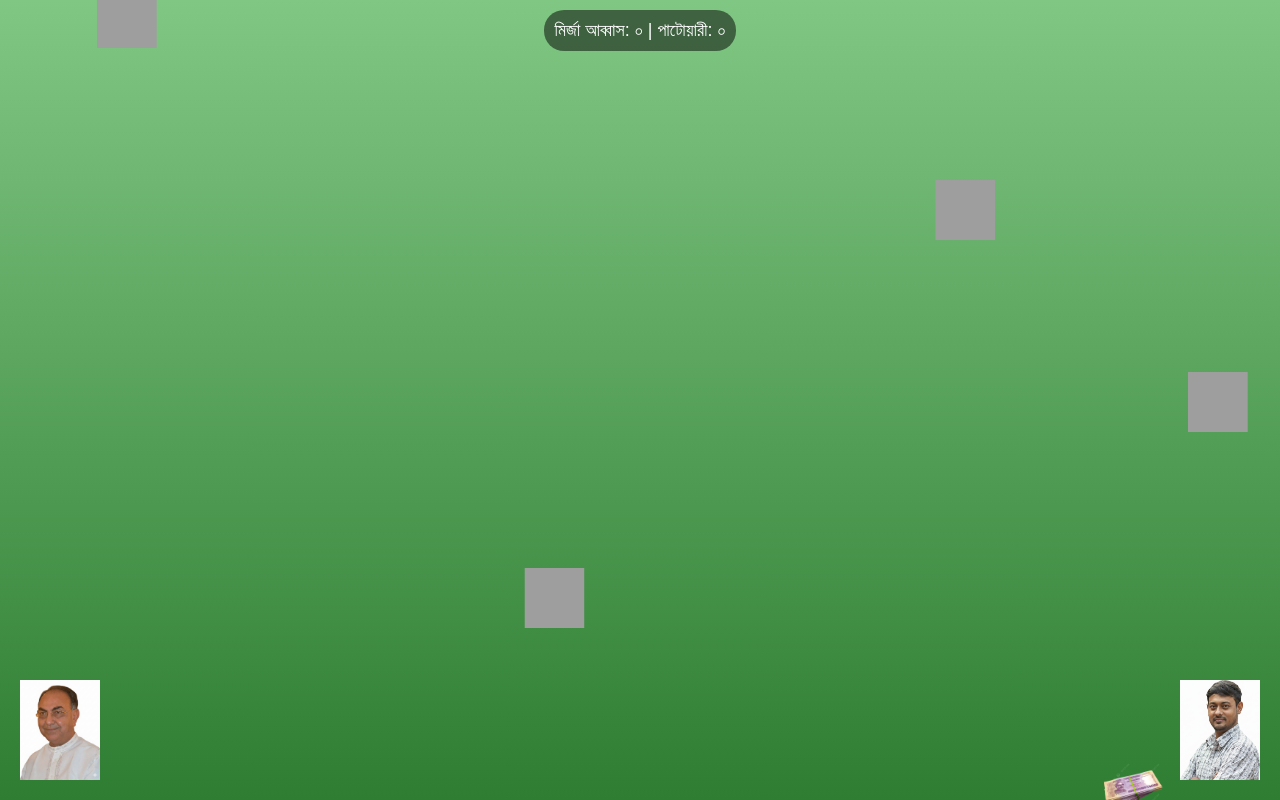
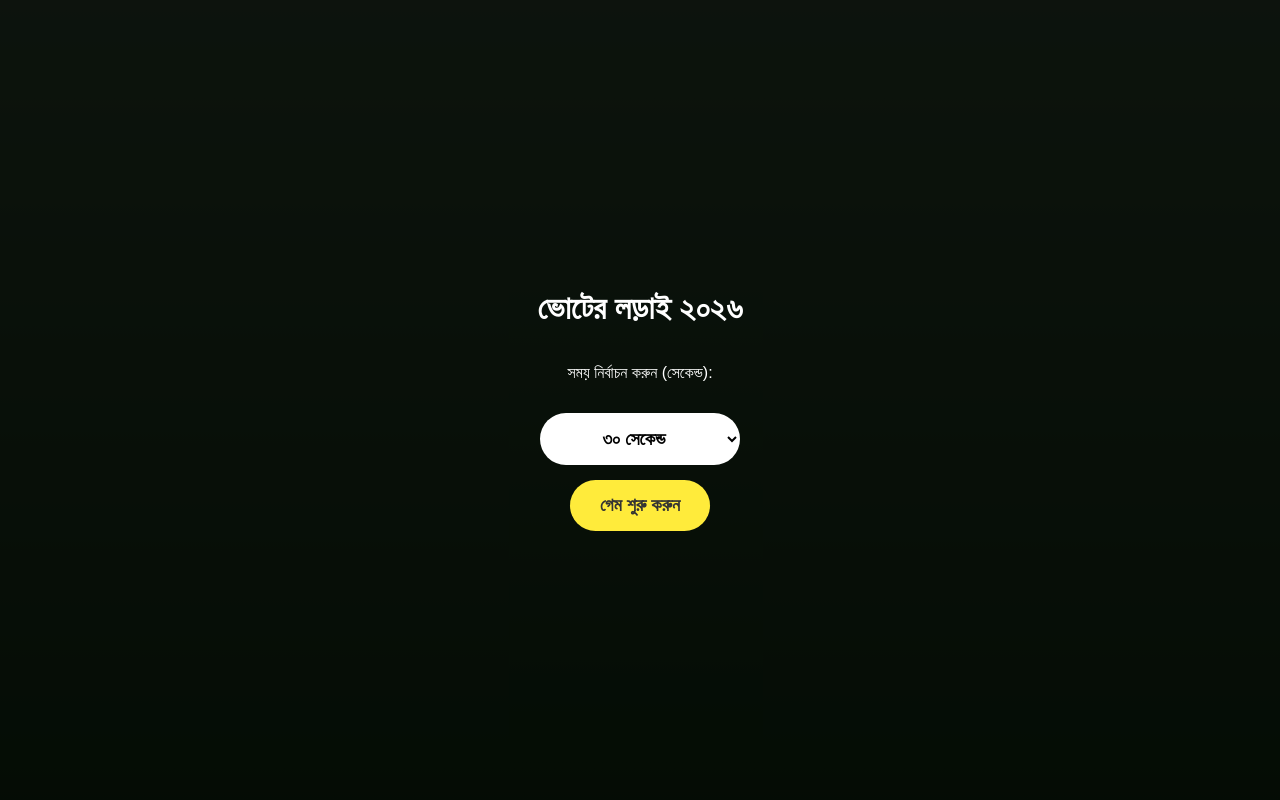
Before and after one commit to Helal711/election-battle-2026, a plain HTML site: page index.html in a window 1280 px wide. Drawn offline with Linux system fonts and the light colour scheme.

Commit message:
index.html

```diff
--- a/index.html
+++ b/index.html
@@ -3,65 +3,79 @@
 <head>
     <meta charset="UTF-8">
     <meta name="viewport" content="width=device-width, initial-scale=1.0, maximum-scale=1.0, user-scalable=no">
-    <title>ভোটের লড়াই - মোবাইল সংস্করণ</title>
+    <title>ভোটের লড়াই - কাস্টম টাইমার</title>
     <style>
         body {
-            margin: 0;
-            padding: 0;
+            margin: 0; padding: 0;
             background-color: #2e7d32;
             font-family: 'Arial', sans-serif;
             overflow: hidden;
             touch-action: manipulation;
         }
+        /* মেনু স্ক্রিন */
+        #start-menu {
+            position: fixed;
+            top: 0; left: 0; width: 100%; height: 100%;
+            background: rgba(0,0,0,0.9);
+            color: white;
+            display: flex;
+            flex-direction: column;
+            justify-content: center;
+            align-items: center;
+            z-index: 30;
+            text-align: center;
+        }
         #ui-layer {
             position: absolute;
-            top: 10px;
-            width: 100%;
-            text-align: center;
-            color: white;
-            z-index: 10;
-            pointer-events: none;
+            top: 10px; width: 100%;
+            text-align: center; color: white;
+            z-index: 10; pointer-events: none;
+            display: none;
         }
         .score-board {
-            background: rgba(0, 0, 0, 0.5);
-            padding: 10px;
-            border-radius: 20px;
-            display: inline-block;
-            font-size: 18px;
+            background: rgba(0, 0, 0, 0.6);
+            padding: 10px 15px; border-radius: 20px;
+            display: inline-block; font-size: 16px;
+            border: 1px solid #ffeb3b;
         }
-        canvas {
-            display: block;
-            background: linear-gradient(#81c784, #2e7d32);
-        }
+        .timer-box { display: block; margin-top: 5px; font-size: 22px; color: #ffeb3b; font-weight: bold; }
+        canvas { display: block; background: linear-gradient(#81c784, #2e7d32); }
         #game-over {
             display: none;
             position: fixed;
             top: 0; left: 0; width: 100%; height: 100%;
-            background: rgba(0,0,0,0.85);
-            color: white;
-            flex-direction: column;
-            justify-content: center;
-            align-items: center;
-            z-index: 20;
-            text-align: center;
-            padding: 20px;
+            background: rgba(0,0,0,0.9);
+            color: white; flex-direction: column;
+            justify-content: center; align-items: center;
+            z-index: 20; text-align: center; padding: 20px;
         }
-        button {
-            padding: 15px 30px;
-            font-size: 20px;
-            background: #ffeb3b;
-            border: none;
-            border-radius: 30px;
-            margin-top: 20px;
-            font-weight: bold;
+        select, button {
+            padding: 15px 30px; font-size: 18px;
+            border-radius: 30px; border: none;
+            margin-top: 15px; font-weight: bold; cursor: pointer;
         }
+        select { background: white; width: 200px; text-align: center; }
+        button { background: #ffeb3b; color: #333; }
     </style>
 </head>
 <body>
 
+    <div id="start-menu">
+        <h1>ভোটের লড়াই ২০২৬</h1>
+        <p>সময় নির্বাচন করুন (সেকেন্ড):</p>
+        <select id="time-select">
+            <option value="30">৩০ সেকেন্ড</option>
+            <option value="60">৬০ সেকেন্ড (১ মিনিট)</option>
+            <option value="90">৯০ সেকেন্ড</option>
+            <option value="120">১২০ সেকেন্ড (২ মিনিট)</option>
+        </select>
+        <button onclick="startGame()">গেম শুরু করুন</button>
+    </div>
+
     <div id="ui-layer">
         <div class="score-board">
             মির্জা আব্বাস: <span id="m-score">০</span> | পাটোয়ারী: <span id="p-score">০</span>
+            <div class="timer-box">সময় বাকি: <span id="timer">0</span> সে.</div>
         </div>
     </div>
 
@@ -69,23 +83,19 @@
 
     <div id="game-over">
         <h1 id="winner-text"></h1>
+        <p id="final-score-details"></p>
         <button onclick="location.reload()">আবার খেলুন</button>
     </div>
 
     <script>
         const canvas = document.getElementById('gameCanvas');
         const ctx = canvas.getContext('2d');
-
-        // ডিসপ্লে সাইজ সেটআপ (মোবাইল রেশিও)
         canvas.width = window.innerWidth;
         canvas.height = window.innerHeight;
 
-        let mScore = 0;
-        let pScore = 0;
-        let isGameOver = false;
-        const targetScore = 50;
+        let mScore = 0, pScore = 0, timeLeft = 0, isGameOver = false;
+        let timerInterval;
 
-        // আপনার ছবিগুলো লোড করা
         const imgMirza = new Image(); imgMirza.src = 'mirza_abbas.png';
         const imgPatwary = new Image(); imgPatwary.src = 'patwary.png';
         const imgDhanerShish = new Image(); imgDhanerShish.src = 'dhaner_shish.png';
@@ -95,31 +105,40 @@
         const objects = [];
         const speed = 4;
 
+        function startGame() {
+            timeLeft = parseInt(document.getElementById('time-select').value);
+            document.getElementById('timer').innerText = timeLeft;
+            document.getElementById('start-menu').style.display = 'none';
+            document.getElementById('ui-layer').style.display = 'block';
+
+            // টাইমার শুরু
+            timerInterval = setInterval(() => {
+                if (!isGameOver) {
+                    timeLeft--;
+                    document.getElementById('timer').innerText = timeLeft;
+                    if (timeLeft <= 0) checkFinalResult();
+                }
+            }, 1000);
+
+            draw();
+            setInterval(spawnObject, 700);
+        }
+
         function spawnObject() {
             if(isGameOver) return;
             const types = ['m', 'p', 'w'];
             const type = types[Math.floor(Math.random() * types.length)];
-            let img;
-            if(type === 'm') img = imgDhanerShish;
-            else if(type === 'p') img = imgShapla;
-            else img = imgWrong;
+            let img = (type === 'm') ? imgDhanerShish : (type === 'p' ? imgShapla : imgWrong);
 
             objects.push({
                 x: Math.random() * (canvas.width - 60),
-                y: -60,
-                size: 60,
-                type: type,
-                img: img
+                y: -60, size: 60, type: type, img: img
             });
         }
-
-        setInterval(spawnObject, 800);
 
         function draw() {
             if(isGameOver) return;
             ctx.clearRect(0, 0, canvas.width, canvas.height);
-
-            // প্র প্রার্থীদের ছবি নিচে ড্র করা
             ctx.drawImage(imgMirza, 20, canvas.height - 120, 80, 100);
             ctx.drawImage(imgPatwary, canvas.width - 100, canvas.height - 120, 80, 100);
 
@@ -127,55 +146,41 @@
                 let o = objects[i];
                 o.y += speed;
                 ctx.drawImage(o.img, o.x, o.y, o.size, o.size);
-
-                if(o.y > canvas.height) {
-                    objects.splice(i, 1);
-                    i--;
-                }
+                if(o.y > canvas.height) { objects.splice(i, 1); i--; }
             }
             requestAnimationFrame(draw);
         }
 
-        // টাচ বা ক্লিক হ্যান্ডলার
         function handleInput(ex, ey) {
+            if(isGameOver) return;
             for(let i = 0; i < objects.length; i++) {
                 let o = objects[i];
                 if(ex > o.x && ex < o.x + o.size && ey > o.y && ey < o.y + o.size) {
                     if(o.type === 'm') mScore++;
                     else if(o.type === 'p') pScore++;
-                    else { mScore--; pScore--; }
+                    else { mScore = Math.max(0, mScore-2); pScore = Math.max(0, pScore-2); }
 
                     document.getElementById('m-score').innerText = mScore;
                     document.getElementById('p-score').innerText = pScore;
                     objects.splice(i, 1);
-                    checkWinner();
                     break;
                 }
             }
         }
 
-        canvas.addEventListener('touchstart', (e) => {
-            const touch = e.touches[0];
-            handleInput(touch.clientX, touch.clientY);
-        });
+        canvas.addEventListener('touchstart', (e) => handleInput(e.touches[0].clientX, e.touches[0].clientY));
+        canvas.addEventListener('mousedown', (e) => handleInput(e.clientX, e.clientY));
 
-        canvas.addEventListener('mousedown', (e) => {
-            handleInput(e.clientX, e.clientY);
-        });
-
-        function checkWinner() {
-            if(mScore >= targetScore) endLevel('মির্জা আব্বাস জয়ী!');
-            if(pScore >= targetScore) endLevel('পাটোয়ারী জয়ী!');
+        function checkFinalResult() {
+            isGameOver = true;
+            clearInterval(timerInterval);
+            document.getElementById('game-over').style.display = 'flex';
+            const winText = document.getElementById('winner-text');
+            if (mScore > pScore) winText.innerText = "মির্জা আব্বাস জয়ী!";
+            else if (pScore > mScore) winText.innerText = "পাটোয়ারী জয়ী!";
+            else winText.innerText = "নির্বাচন ড্র হয়েছে!";
+            document.getElementById('final-score-details').innerText = `স্কোর - আব্বাস: ${mScore} | পাটোয়ারী: ${pScore}`;
         }
-
-        function endLevel(txt) {
-            isGameOver = true;
-            document.getElementById('game-over').style.display = 'flex';
-            document.getElementById('winner-text').innerText = txt;
-        }
-
-        // ছবি লোড হওয়ার পর গেম শুরু
-        window.onload = draw;
     </script>
 </body>
 </html>
```
